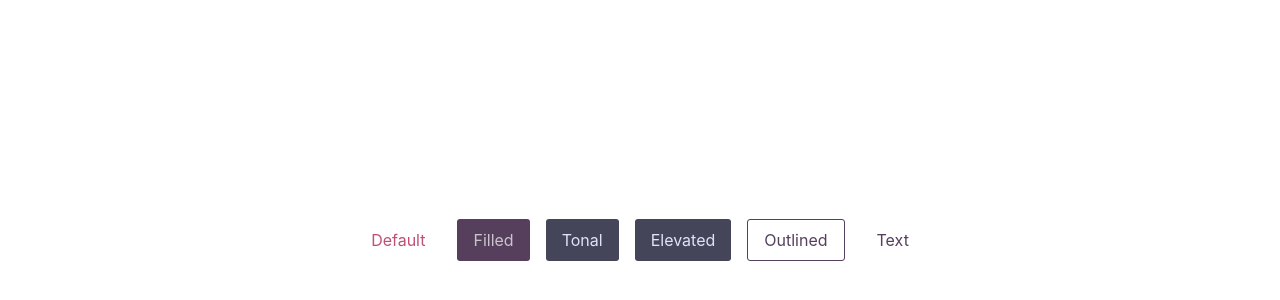
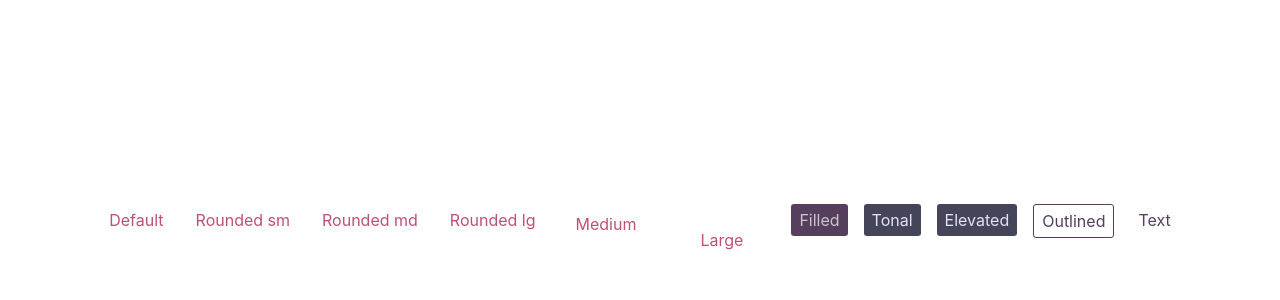
Before and after one commit to Santosu01/desktop-electron-vite-react, a React (Vite) app: page / in a window 1280 px wide. Shown: the part 160-460 px from the top of the page. Built offline with nearby package versions, Linux system fonts and the light colour scheme.

Commit message:
fix: button style

```diff
--- a/src/App.tsx
+++ b/src/App.tsx
@@ -4,8 +4,13 @@ import { Button } from "@components/atoms/Button";
 
 function App() {
   return (
-    <div className="flex gap-4">
+    <div className="flex gap-4 justify-start">
       <Button>Default</Button>
+      <Button variantRounded="small">Rounded sm</Button>
+      <Button variantRounded="medium">Rounded md</Button>
+      <Button variantRounded="large">Rounded lg</Button>
+      <Button variantSize="medium">Medium</Button>
+      <Button variantSize="large">Large</Button>
       <Button variant="filled">Filled</Button>
       <Button variant="tonal">Tonal</Button>
       <Button variant="elevated">Elevated</Button>
--- a/src/modules/core/components/atoms/Button.tsx
+++ b/src/modules/core/components/atoms/Button.tsx
@@ -1,36 +1,61 @@
 import styled, { css } from "styled-components";
-
-enum Variant {
-  filled = "filled",
-  tonal = "tonal",
-  elevated = "elevated",
-  outlined = "outlined",
-  text = "text",
-}
-
-interface ButtonProps {
-  variant?: keyof typeof Variant;
-  type?: "button" | "submit" | "reset";
-}
+import { ButtonProps, Style, Type, Variant } from "./types/button";
 
 export const Button = styled.button.attrs<ButtonProps>((props) => ({
-  type: props.type ?? "button",
+  type: props.type ?? Type.button,
+  variantSize: props.variantSize ?? Style.small,
+  variantRounded: props.variantRounded ?? Style.small,
 }))`
   background: white;
-  border-radius: 3px;
   border: none;
   color: #bf4f74;
   margin: 0;
-  padding: 0.5em 1em;
   outline: none;
+  height: fit-content;
 
   &:focus {
-  outline: none;
+    outline: none;
   }
 
   &:hover {
-  opacity: 0.9;
+    opacity: 0.9;
   }
+
+  ${(props) =>
+    props.variantRounded === Style.small &&
+    css`
+      border-radius: 3px;
+    `}
+
+  ${(props) =>
+    props.variantRounded === Style.medium &&
+    css`
+      border-radius: 10px;
+    `}
+
+  ${(props) =>
+    props.variantRounded === Style.large &&
+    css`
+      border-radius: 30px;
+    `}
+
+  ${(props) =>
+    props.variantSize === Style.small &&
+    css`
+      padding: 0.25em 0.5em;
+    `}
+
+  ${(props) =>
+    props.variantSize === Style.medium &&
+    css`
+      padding: 0.5em 1em;
+    `}
+
+  ${(props) =>
+    props.variantSize === Style.large &&
+    css`
+      padding: 1.5em 2em;
+    `}
 
   ${(props) =>
     props.variant === Variant.elevated &&
@@ -46,7 +71,7 @@ export const Button = styled.button.attrs<ButtonProps>((props) => ({
       color: #cbc4cc;
     `}
 
-    ${(props) =>
+  ${(props) =>
     props.variant === Variant.outlined &&
     css`
       background: transparent;
@@ -58,7 +83,7 @@ export const Button = styled.button.attrs<ButtonProps>((props) => ({
       }
     `}
 
-    ${(props) =>
+  ${(props) =>
     props.variant === Variant.text &&
     css`
       background: transparent;
@@ -66,7 +91,7 @@ export const Button = styled.button.attrs<ButtonProps>((props) => ({
       color: #553f5d;
     `}
 
-    ${(props) =>
+  ${(props) =>
     props.variant === Variant.tonal &&
     css`
       background: #45455a;
--- /dev/null
+++ b/src/modules/core/components/atoms/types/button.ts
@@ -0,0 +1,27 @@
+export enum Type {
+  button = "button",
+  submit = "submit",
+  reset = "reset",
+}
+
+export enum Variant {
+  filled = "filled",
+  tonal = "tonal",
+  elevated = "elevated",
+  outlined = "outlined",
+  text = "text",
+}
+
+export enum Style {
+  none = "none",
+  small = "small",
+  medium = "medium",
+  large = "large",
+}
+
+export interface ButtonProps {
+  variant?: keyof typeof Variant;
+  type?: keyof typeof Type;
+  variantRounded?: keyof typeof Style;
+  variantSize?: keyof typeof Style;
+}
```
